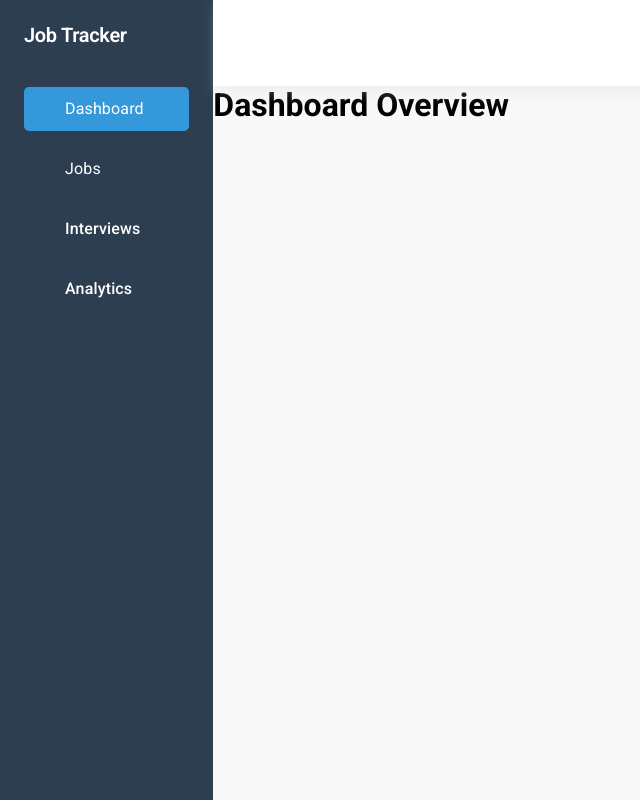
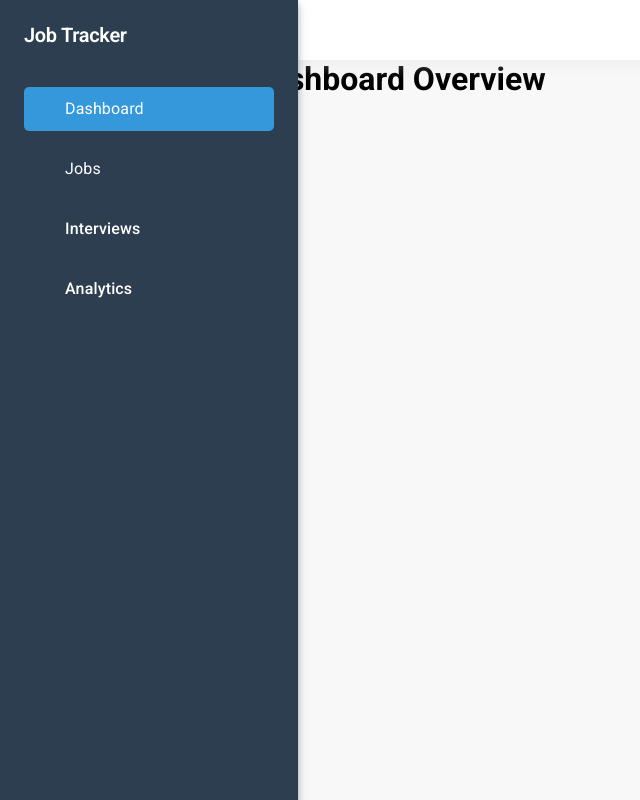
Before and after one commit to Dimithri8/job-tracker-app, a React (Vite) app in the folder frontend/: page / in a window 1280 px wide. Shown: the whole page, without its empty margins (0-640 px from the left). Built offline with nearby package versions, Linux system fonts and the light colour scheme; some icons are missing.

Commit message:
Changed dashboard layout styles from grid to flexbox

```diff
--- a/frontend/src/components/Layout/Layout.css
+++ b/frontend/src/components/Layout/Layout.css
@@ -1,18 +1,32 @@
 .layout-wrapper {
-  display: grid;
-  grid-template-columns: 1fr 5fr;
-  grid-template-rows: 0.6fr 5fr;
+  display: flex;
   height: 100vh;
+  overflow: hidden;
+}
+
+.sidebar {
+  width: 250px;
+  position: fixed;
+  top: 0;
+  left: 0;
+  height: 100vh;
+  z-index: 100;
+}
+.main-content {
+  margin-left: 250px;
+  display: flex;
+  flex-direction: column;
+  width: calc(100% - 250px);
+  height: 100vh;
+  overflow: hidden;
 }
 .header {
-  grid-column: 2 / 3;
-  grid-row: 1;
-}
-.sidebar {
-  grid-column: 1;
-  grid-row: 1 / 3;
+  display: flex;
+  align-items: center;
+  flex-shrink: 0;
+  height: 60px;
 }
 .content-wrapper {
-  grid-column: 2 / 3;
-  grid-row: 2 / 3;
+  flex: 1;
+  overflow-y: auto;
 }
--- a/frontend/src/components/Layout/Layout.jsx
+++ b/frontend/src/components/Layout/Layout.jsx
@@ -12,8 +12,9 @@ import "./Layout.css";
 export default function Layout() {
   return (
     <Box className="layout-wrapper">
+      <Sidebar className="sidebar" />
+      <Box className="main-content">
         <Header className="header" />
-      <Sidebar className="sidebar" />
         <Box
           component={"div"}
           sx={{ backgroundColor: "#F8F8F8" }}
@@ -27,5 +28,6 @@ export default function Layout() {
           </Routes>
         </Box>
       </Box>
+    </Box>
   );
 }
```
Lines whose indentation alone changed are shown as unchanged.
